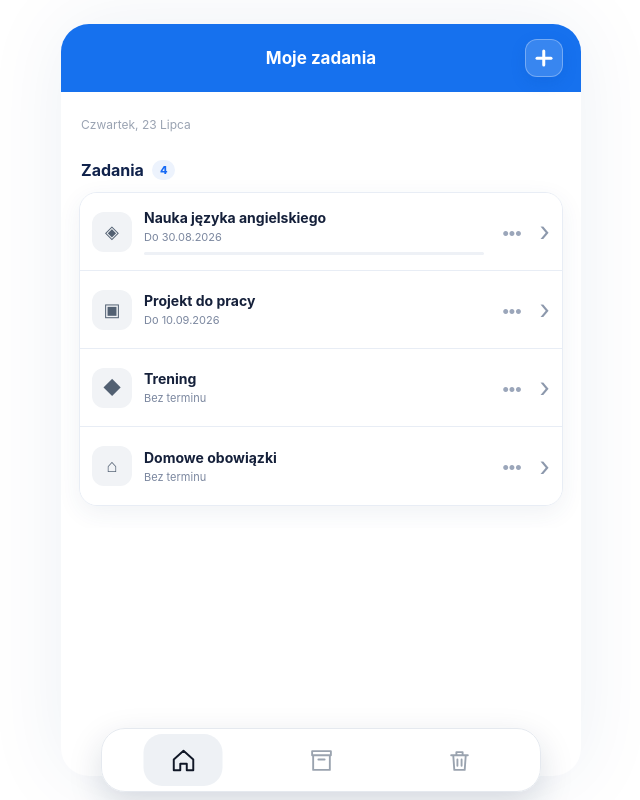
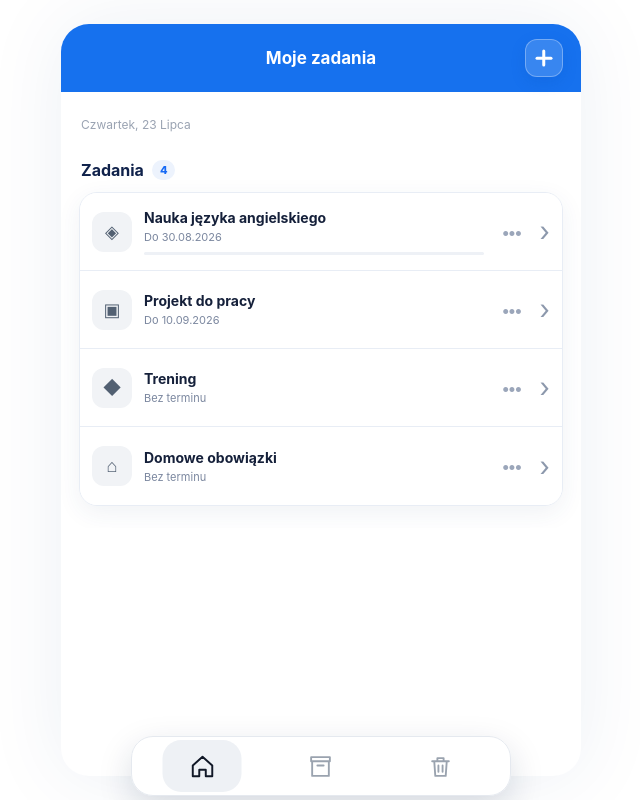
Before and after one commit to przemyslawgomulka31-ops/planner, a React (Vite) app: page / in a window 1280 px wide. Shown: the whole page, without its empty margins (319-959 px from the left). Built offline with nearby package versions, Linux system fonts and the light colour scheme.

Commit message:
Lower and narrow floating navigation

```diff
--- a/src/App.css
+++ b/src/App.css
@@ -82,7 +82,7 @@ button{cursor:pointer}
 .empty h3{color:var(--ink);font-size:15px;margin:13px 0 5px}
 .empty p{color:var(--muted);font-size:12px;margin:0}
 .empty button{margin-top:16px;border:0;color:var(--blue);font-weight:750;background:#edf5ff;padding:10px 14px;border-radius:11px}
-.bottom-nav{position:fixed;z-index:15;bottom:max(8px,var(--safe-bottom));left:50%;transform:translateX(-50%);width:min(440px,calc(100% - 28px));height:64px;padding:6px 12px;background:#fffffff0;backdrop-filter:blur(20px);border:1px solid #e5e9ef;border-radius:24px;box-shadow:0 12px 34px #10204026;display:flex;align-items:center;justify-content:space-around}
+.bottom-nav{position:fixed;z-index:15;bottom:max(4px,calc(var(--safe-bottom) * .45));left:50%;transform:translateX(-50%);width:min(380px,calc(100% - 52px));height:60px;padding:5px 10px;background:#fffffff0;backdrop-filter:blur(20px);border:1px solid #e5e9ef;border-radius:22px;box-shadow:0 12px 34px #10204026;display:flex;align-items:center;justify-content:space-around}
 .bottom-nav button{width:76px;height:50px;border:0;border-radius:18px;background:transparent;color:#9aa3af;display:grid;place-items:center;padding:0;transition:.18s ease}
 .bottom-nav svg{width:25px;height:25px;fill:none;stroke:currentColor;stroke-width:1.8;stroke-linecap:round;stroke-linejoin:round}
 .bottom-nav button.active{color:#111827;background:#eef1f5;transform:scale(1.04)}
```
